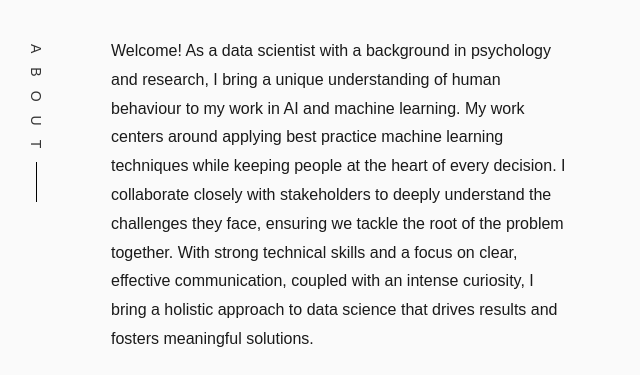
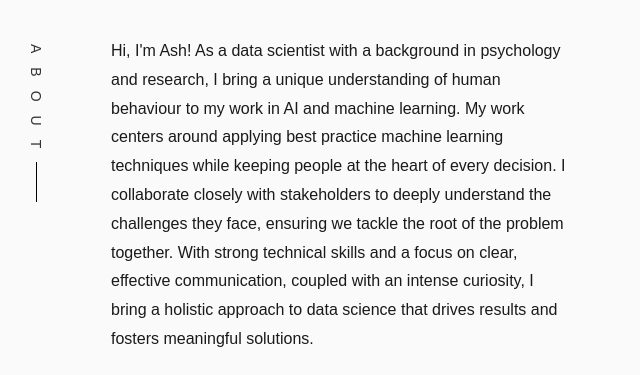
Before and after one commit to ashjferris/ashjferris.github.io, a plain HTML site: page index.html in a window 1280 px wide. Shown: the part 341-716 px from the top of the page, 640-1280 px from the left. Drawn offline with nearby package versions, Linux system fonts and the light colour scheme.

Commit message:
small change to intro text

```diff
--- a/index.html
+++ b/index.html
@@ -80,7 +80,7 @@
 								<div class="rotate">
 									<h2 class="heading">About</h2>
 								</div>
-								<p>Welcome! As a data scientist with a background in psychology and research, I bring a unique understanding of human behaviour to my work in AI and machine learning. My work centers around applying best practice machine learning techniques while keeping people at the heart of every decision. I collaborate closely with stakeholders to deeply understand the challenges they face, ensuring we tackle the root of the problem together. With strong technical skills and a focus on clear, effective communication, coupled with an intense curiosity, I bring a holistic approach to data science that drives results and fosters meaningful solutions.</p>
+								<p>Hi, I'm Ash! As a data scientist with a background in psychology and research, I bring a unique understanding of human behaviour to my work in AI and machine learning. My work centers around applying best practice machine learning techniques while keeping people at the heart of every decision. I collaborate closely with stakeholders to deeply understand the challenges they face, ensuring we tackle the root of the problem together. With strong technical skills and a focus on clear, effective communication, coupled with an intense curiosity, I bring a holistic approach to data science that drives results and fosters meaningful solutions.</p>
 								<p class="colorlib-social-icons">
 									<a href="https://www.linkedin.com/in/ashleystevens2/" target="_blank"><i class="bi bi-linkedin"></i></a>
 									<a href="https://github.com/ashjstevens" target="_blank"><i class="bi bi-github"></i></a>
```
